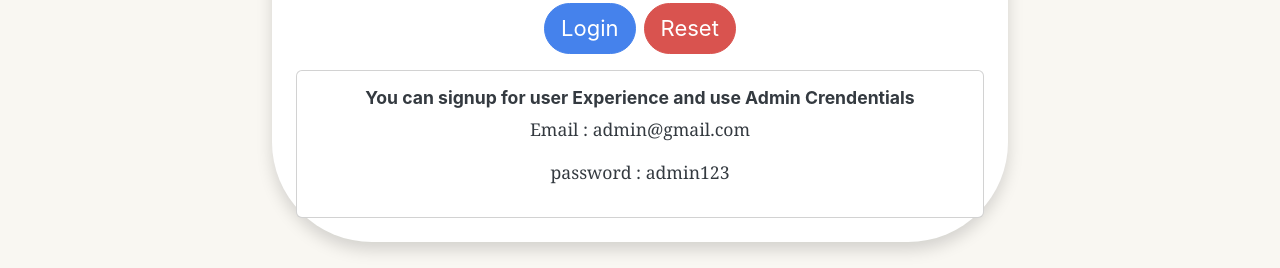
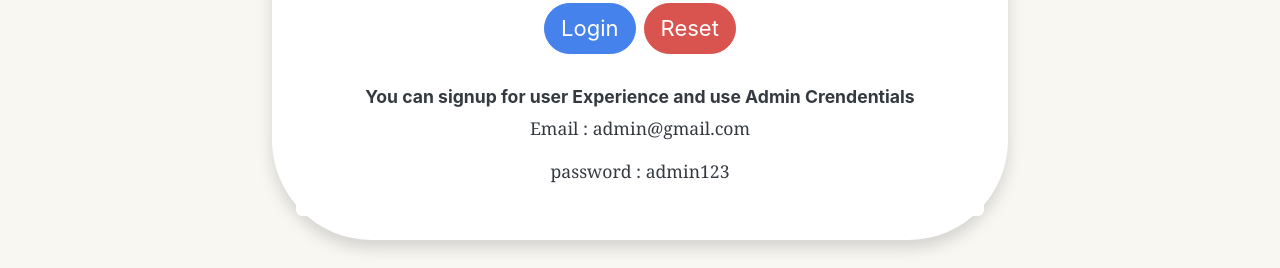
Before and after one commit to proNeel02/UpdatedElectronStore, a React (Create React App) app: page /login in a window 1280 px wide. Shown: the part 674-942 px from the top of the page. Built offline with nearby package versions, Linux system fonts and the light colour scheme.

Commit message:
border-0 login

```diff
--- a/src/componets/Login.jsx
+++ b/src/componets/Login.jsx
@@ -225,13 +225,14 @@ const Login = () => {
                   </Form>
                 </Card.Body>
 
-                <Card className="text-center">
+                <Card className="text-center border-0">
                 <Card.Body>
                   <h6> You can signup for user Experience and use Admin Crendentials</h6>
                   <p>Email : admin@gmail.com</p>
                   <p>password : admin123</p>
                 </Card.Body>
               </Card>
+
               </Card>
             </Col>
           </Row>
```
